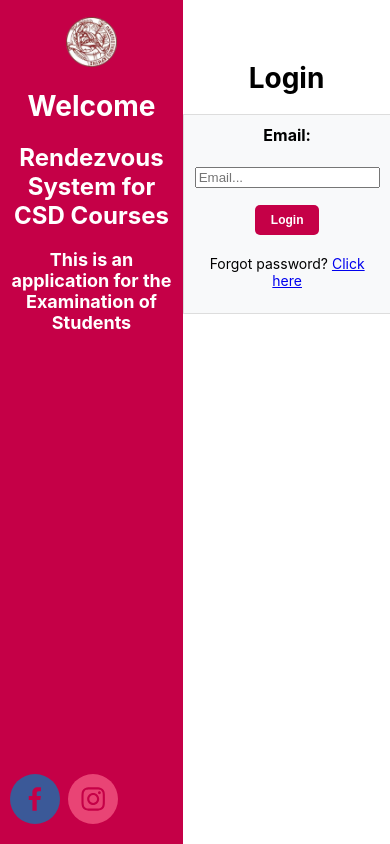
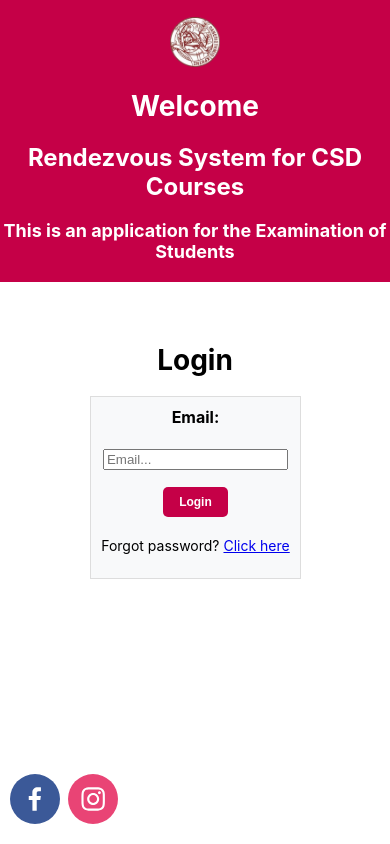
Before and after one commit to anestiskivro/CSD-Client, a React (Create React App) app: page / in a window 390 px wide. Shown: the top 844 px of the page. Built offline with nearby package versions, Linux system fonts and the light colour scheme; no server answers.

Commit message:
left and right class for mobile ooo

```diff
--- a/package.json
+++ b/package.json
@@ -15,6 +15,7 @@
     "react-bootstrap-validation": "^0.1.11",
     "react-datepicker": "^6.9.0",
     "react-dom": "^18.2.0",
+    "react-responsive": "^10.0.0",
     "react-router-dom": "^6.22.3",
     "react-scripts": "5.0.1",
     "react-social-icons": "^6.16.0",
--- a/src/components/info.css
+++ b/src/components/info.css
@@ -1,3 +1,15 @@
+.home-container {
+  display: flex;
+}
+
+.desktop {
+  flex-direction: row;
+}
+
+.mobile {
+  flex-direction: column;
+}
+
 .left {
   padding-top: 5vh;
   background-color: #C50047;
--- a/src/pages/Home.js
+++ b/src/pages/Home.js
@@ -1,13 +1,17 @@
 import React from 'react';
+import { useMediaQuery } from 'react-responsive';
 import Info from '../components/info';
+import '../components/info.css';
 import Login from '../components/login';
 function Home() {
+    const isMobile = useMediaQuery({ maxWidth: 768 });
+
     return (
-        <div style={{ display: 'flex' }}>
+        <div className={`home-container ${isMobile ? 'mobile' : 'desktop'}`}>
             <Info />
             <Login />
         </div>
-    )
+    );
 }
 
-export default Home
+export default Home;
```
Also changed, not shown: 1 other file (tests, documents, lock files or other folders).
